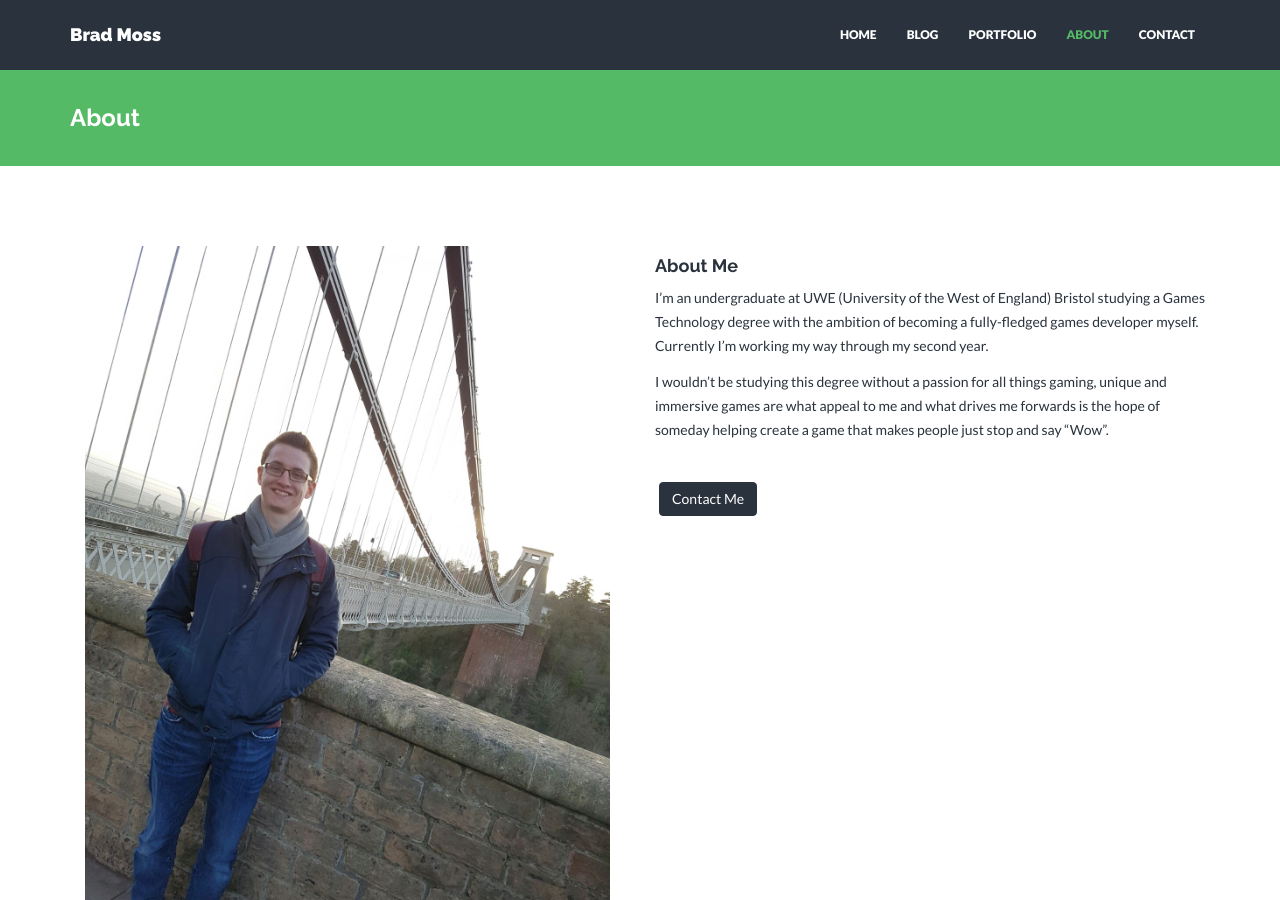
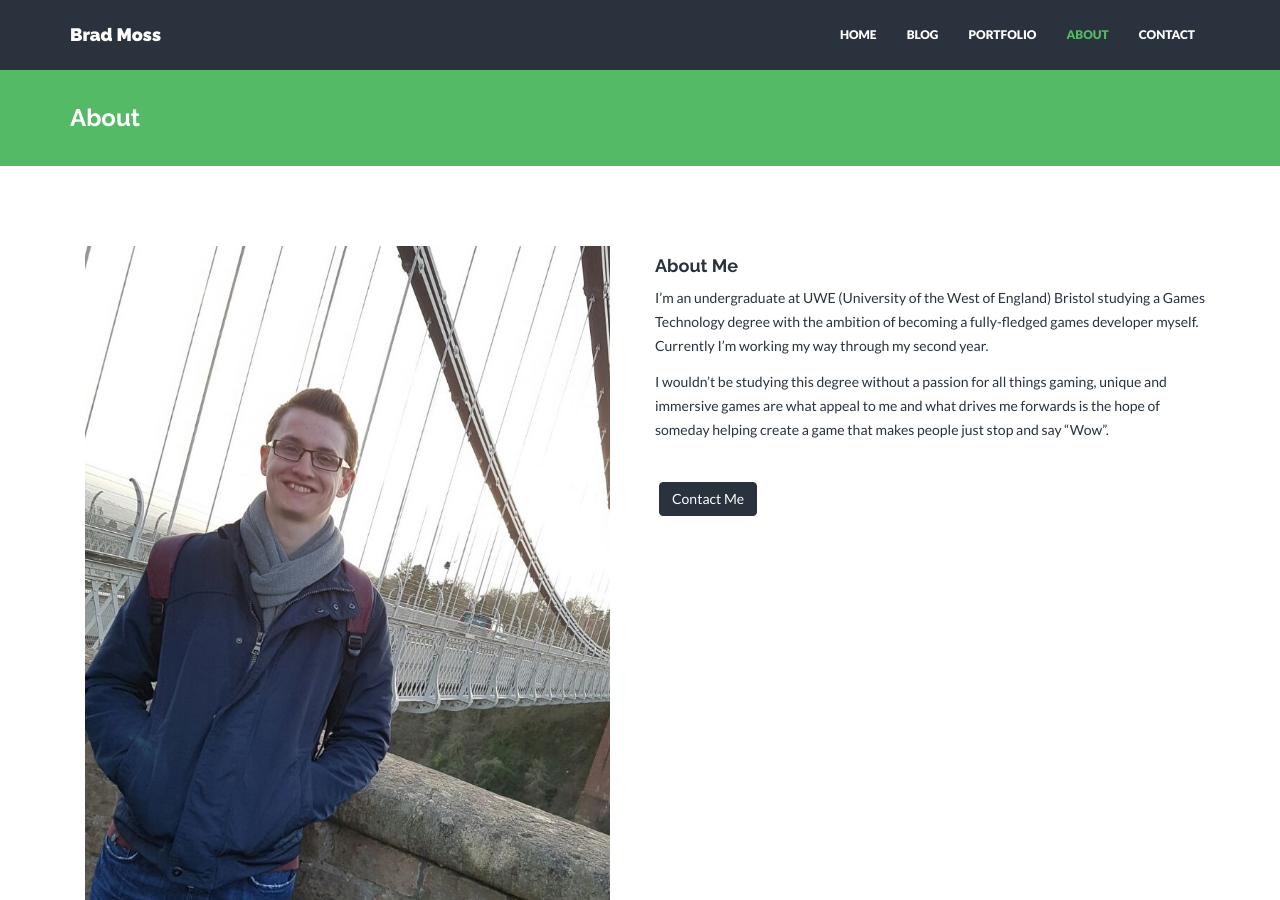
Before and after one commit to bmoss656/bmoss656.github.io, a Jekyll site: the page built from about.html, in a window 1280 px wide and 900 px high. Built offline with Jekyll 4.4.1, drawn with Linux system fonts in a browser that asks for light colours; nearby versions of some CDN libraries.

Commit message:
Update about.html

```diff
--- a/about.html
+++ b/about.html
@@ -10,7 +10,7 @@
         {% for member in site.members %}
         <div class="col-lg-12 col-md-12 col-sm-12">
             <div class="he-wrap tpl6">
-            <img src="{{ "/assets/img/member/Brad.jpg" | prepend: site.baseurl }}{{ member.img }}" alt="">
+            <img src="{{ "/assets/img/member/Brad1.jpg" | prepend: site.baseurl }}{{ member.img }}" alt="">
                 <div class="he-view">
                     <div class="bg a0" data-animate="fadeIn">
                         <h3 class="a1" data-animate="fadeInDown">Contact Me:</h3>
```
